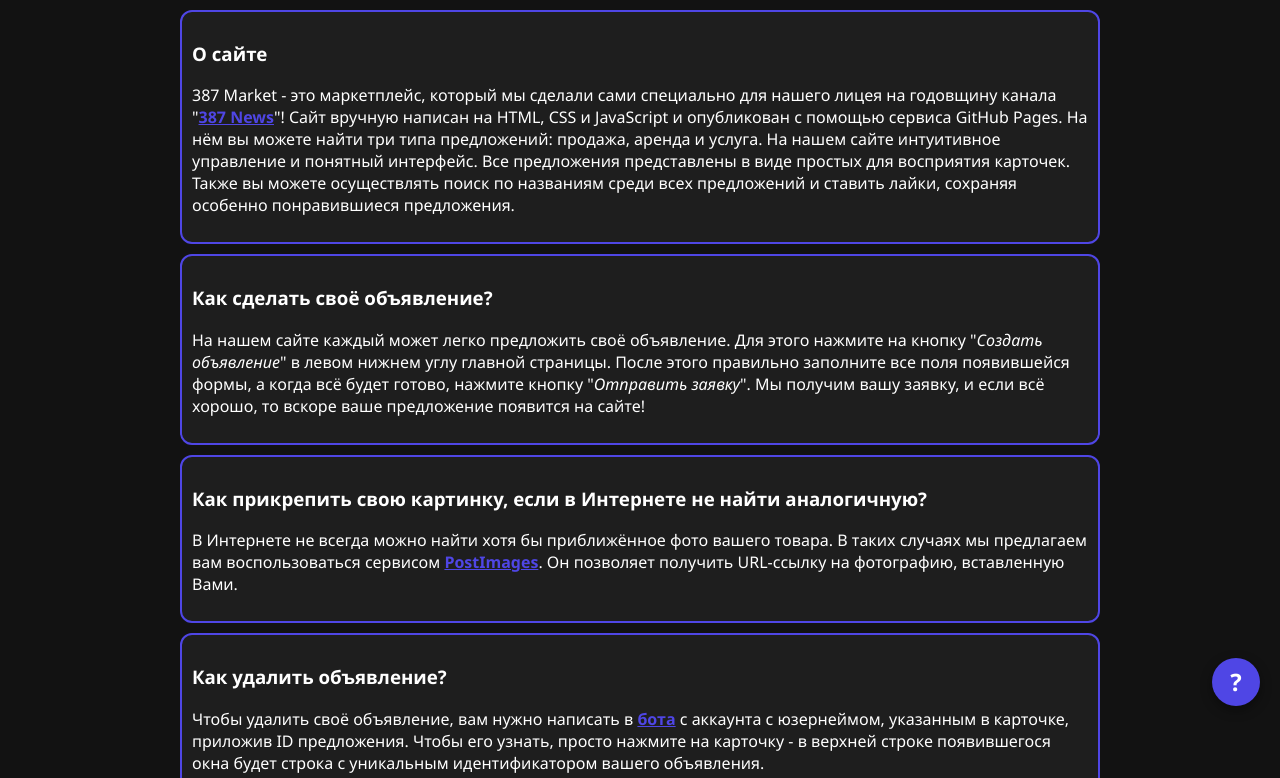
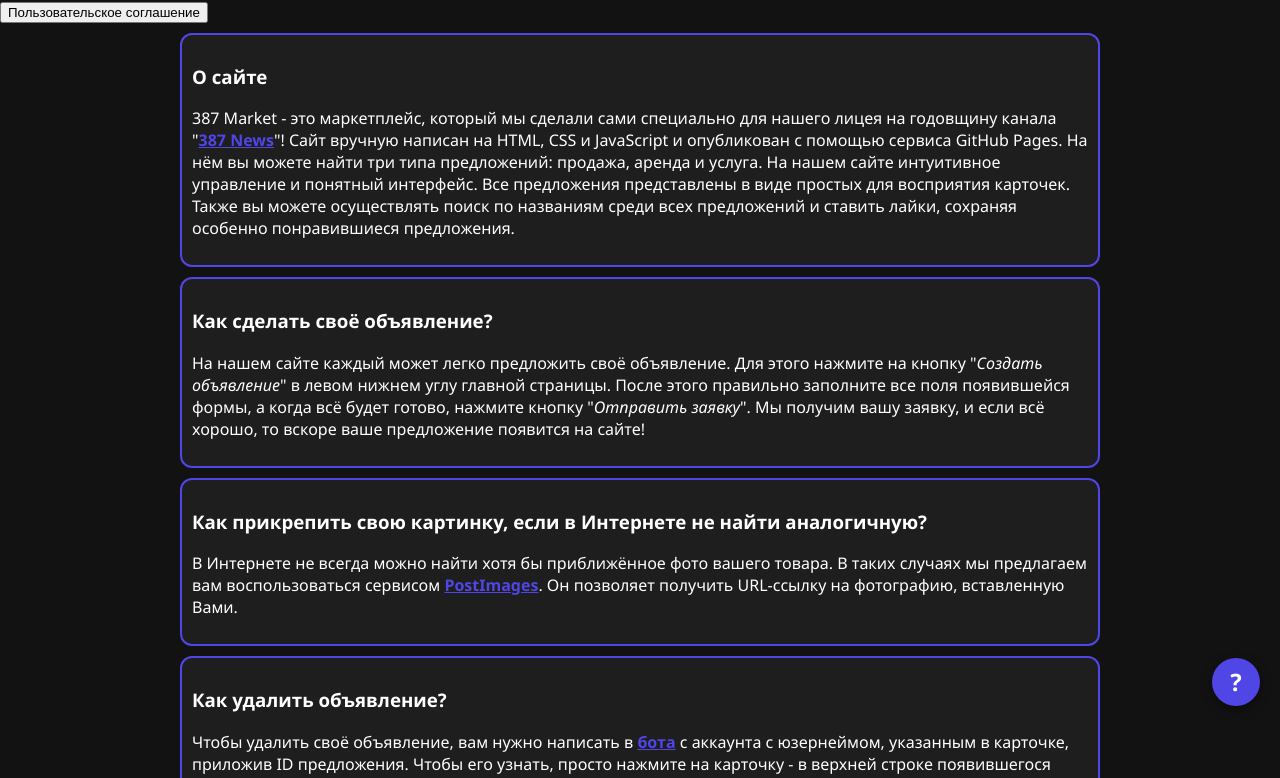
Before and after one commit to 387-market/387-market.github.io, a plain HTML site: page info.html in a window 1280 px wide. Shown: the part 74-852 px from the top of the page. Drawn offline with Linux system fonts and the light colour scheme.

Commit message:
Update info.html

```diff
--- a/info.html
+++ b/info.html
@@ -18,6 +18,8 @@
   </header>
 
   <main>
+    <button class="terms-button" onclick="toTerms()">Пользовательское соглашение</button>
+
     <div id="subscribeModal" class="modal hidden">
       <div class="modal-content">
         <div class="modal-header">
```
